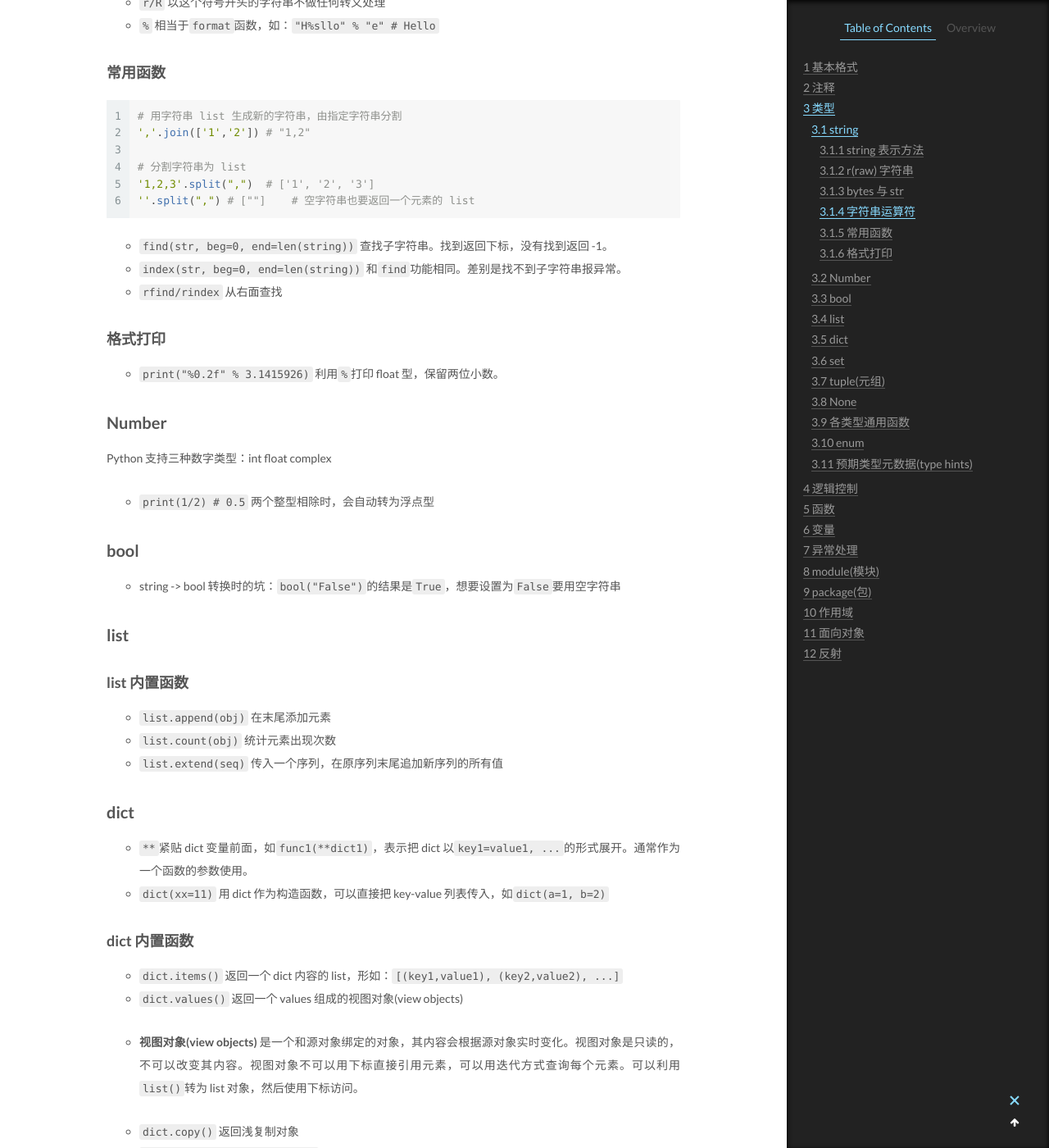
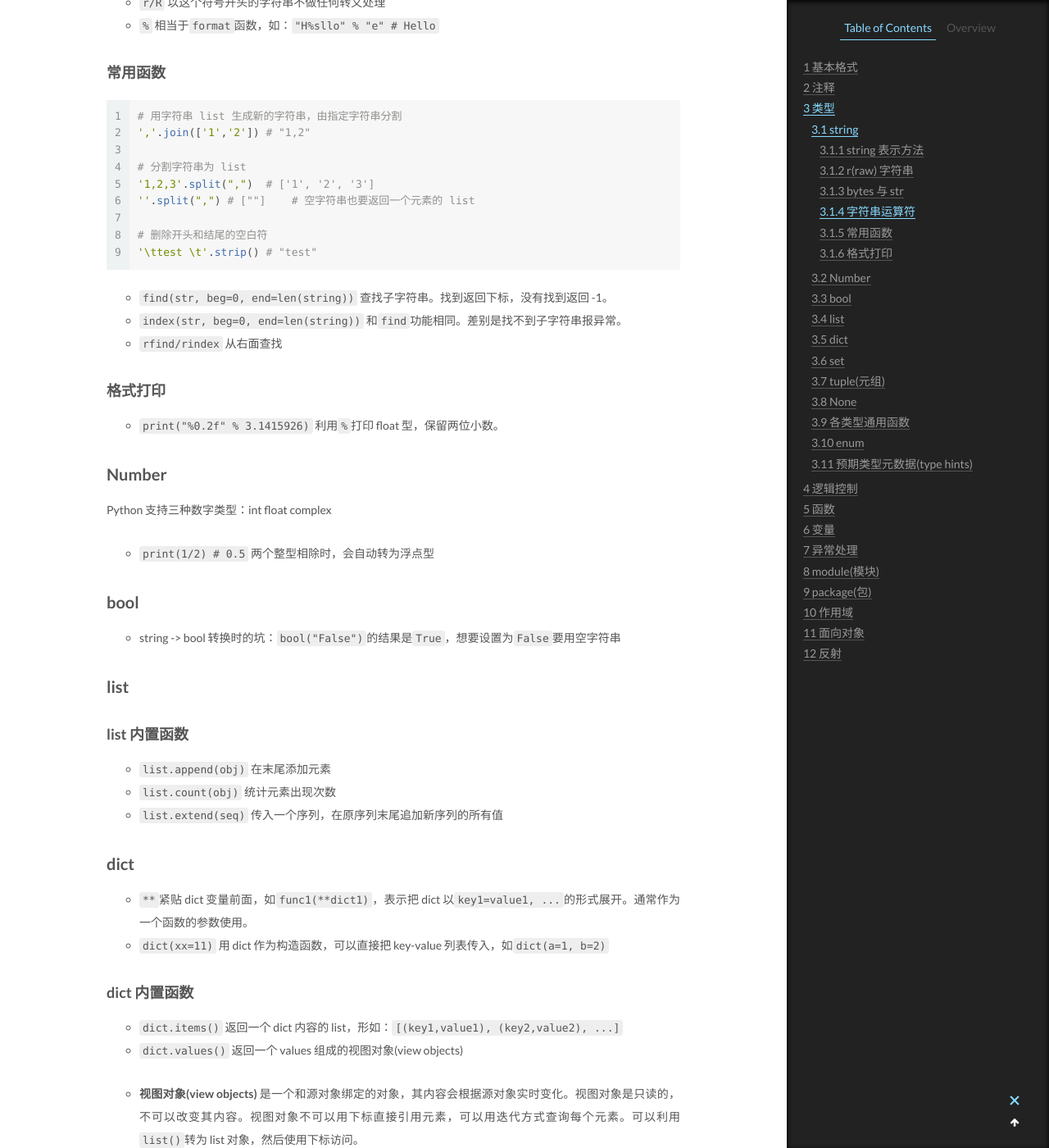
Before and after one commit to CodeHunter2006/CodeHunter2006.github.io, a Jekyll site: the page built from _posts/2023-01-07-Python_Syntex.md, in a window 1280 px wide and 1400 px high, scrolled down 2437 px. Shown: the whole window at 82% size. Built offline with Jekyll 4.4.1, drawn with Linux system fonts in a browser that asks for light colours.

Commit message:
doc: add contents

````diff
--- a/_posts/2023-01-07-Python_Syntex.md
+++ b/_posts/2023-01-07-Python_Syntex.md
@@ -108,6 +108,9 @@ bytes 是二进制字节数组，用`b''`构造，底层存储字节(0-255)
 # 分割字符串为 list
 '1,2,3'.split(",")  # ['1', '2', '3']
 ''.split(",") # [""]    # 空字符串也要返回一个元素的 list
+
+# 删除开头和结尾的空白符
+'\ttest \t'.strip() # "test"
 ```
 
 - `find(str, beg=0, end=len(string))`
````
